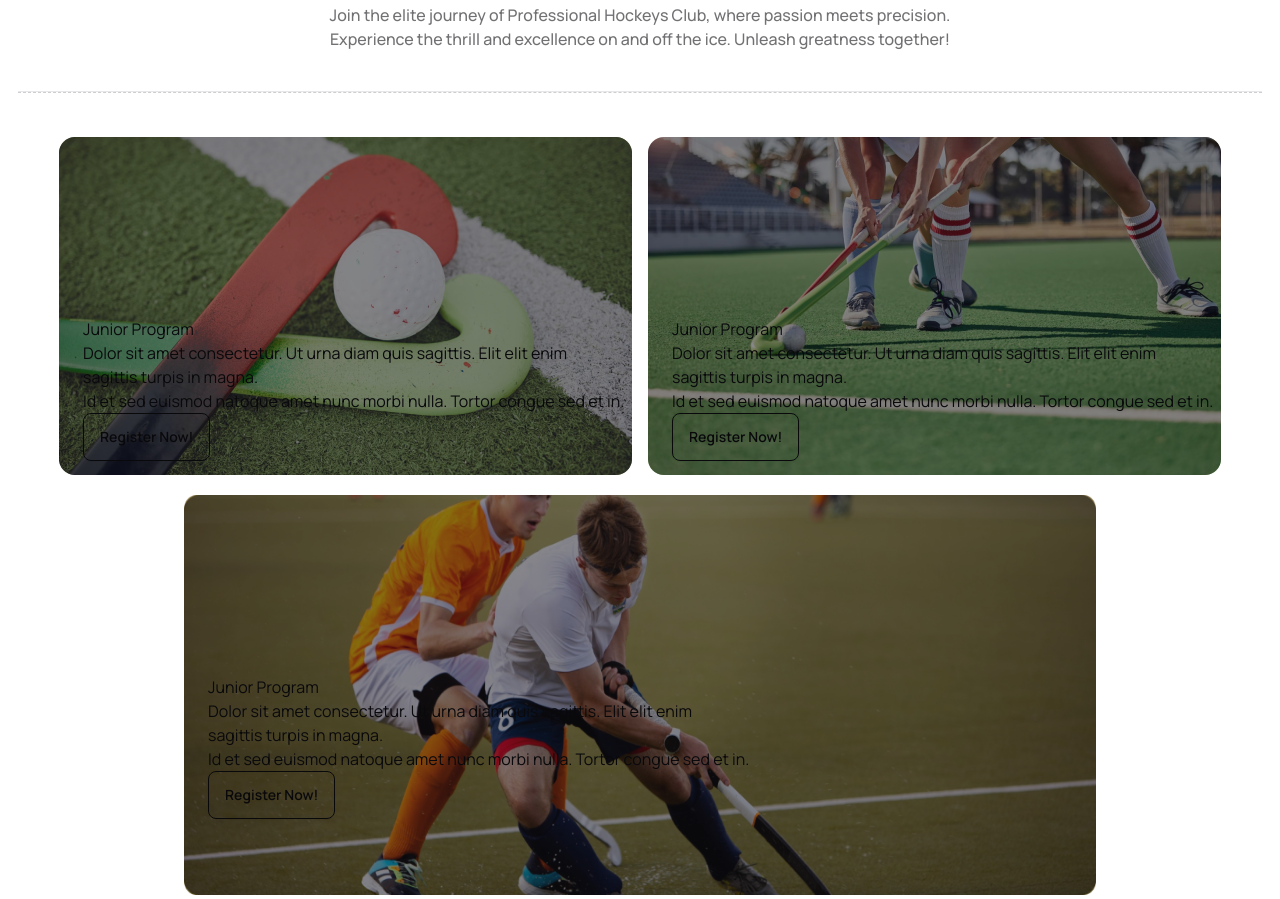
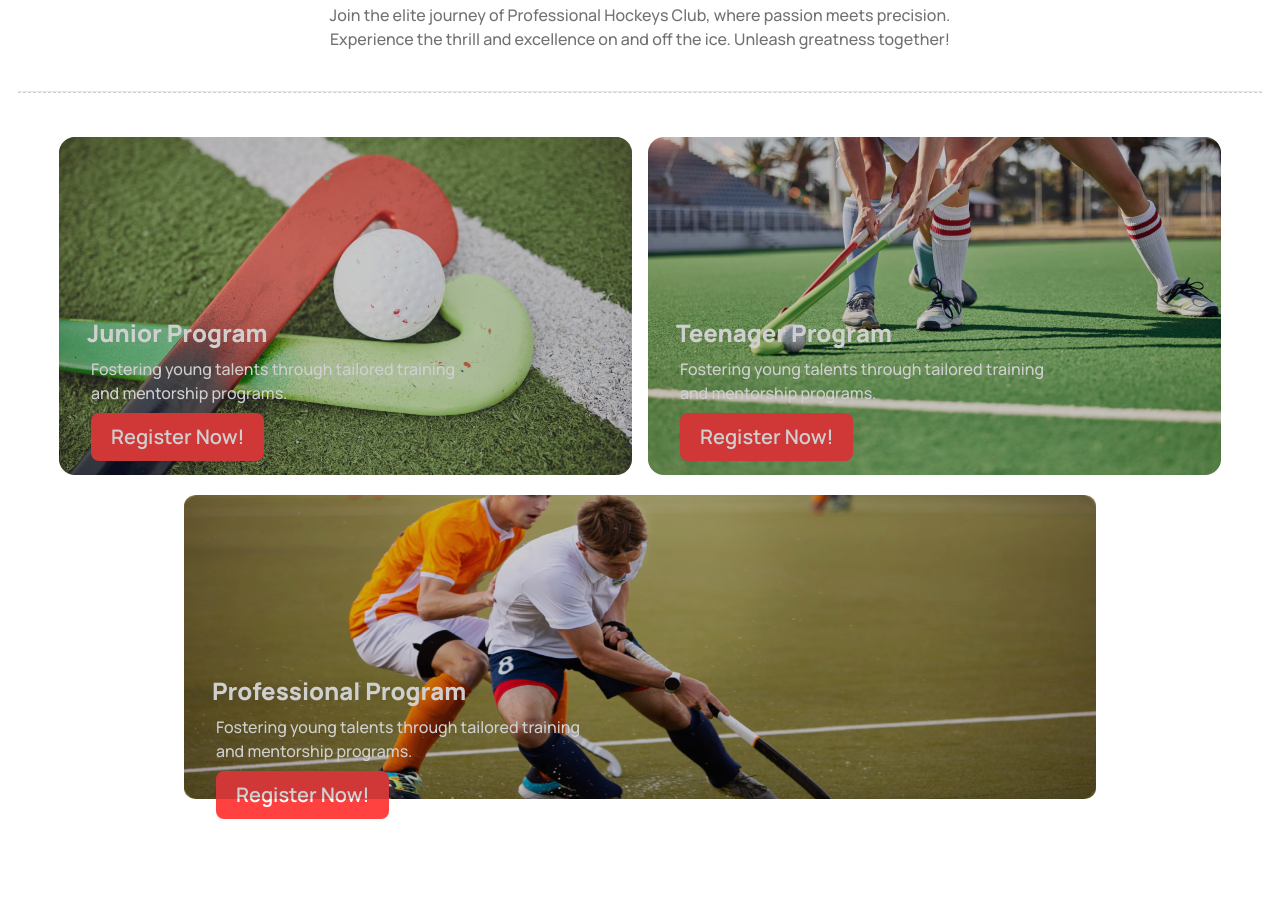
Before and after one commit to gmhridu/hockeys, a website built with Vite: page index.html in a window 1280 px wide. Shown: the part 1231-2130 px from the top of the page. After the commit the page ends 2050 px from the top, so only its background shows below. Built offline with nearby package versions, Linux system fonts and the light colour scheme.

Commit message:
added styles in program section

```diff
--- a/index.html
+++ b/index.html
@@ -29,7 +29,7 @@
         left: 0;
         width: 100%;
         height: 100%;
-        background-color: rgba(19, 19, 24, 0.5);
+        background-color: rgba(19, 19, 24, 0.2);
         z-index: 1;
         border-radius: 16px;
       }
@@ -295,36 +295,33 @@
           >
             <div class="relative">
               <div class="overlay"></div>
-              <img src="./images/2.png" alt="" />
+              <img class="w-full" src="./images/2.png" alt="" />
+
               <div
-                class="absolute top-[1.3rem] left-[10px] md:top-[11.25rem] md:left-[1.5rem]"
+                class="absolute space-x-2 space-y-2 top-[1.3rem] left-[10px] md:top-[11.25rem] md:left-[1.5rem]"
               >
-                <h2>Junior Program</h2>
-                <p>
-                  Dolor sit amet consectetur. Ut urna diam quis sagittis. Elit
-                  elit enim <br />sagittis turpis in magna.
-                  <br />
-                  Id et sed euismod natoque amet nunc morbi nulla. Tortor congue
-                  sed et in.
+                <h2 class="text-2xl font-extrabold mx-1 text-[#FFF]">Junior Program</h2>
+                <p class="text-base font-medium text-white">
+                  Fostering young talents through tailored training
+                  <br>
+                  and mentorship programs.
                 </p>
-                <button class="btn btn-primary">Register Now!</button>
+                <button class="btn btn-primary hover:bg-red-400 border-none lg:text-xl lg:font-semibold text-white bg-[#FF4240] px-5">Register Now!</button>
               </div>
             </div>
             <div class="relative">
               <div class="overlay"></div>
-              <img src="./images/3.png" alt="" />
+              <img class="w-full" src="./images/3.png" alt="" />
               <div
-                class="absolute top-[1.3rem] left-[10px] md:top-[11.25rem] md:left-[1.5rem]"
+                class="absolute space-x-2 space-y-2  top-[1.3rem] left-[10px] md:top-[11.25rem] md:left-[1.5rem]"
               >
-                <h2>Junior Program</h2>
-                <p>
-                  Dolor sit amet consectetur. Ut urna diam quis sagittis. Elit
-                  elit enim <br />sagittis turpis in magna.
-                  <br />
-                  Id et sed euismod natoque amet nunc morbi nulla. Tortor congue
-                  sed et in.
+                <h2 class="text-2xl font-extrabold mx-1 text-[#FFF]">Teenager Program</h2>
+                <p class="text-base font-medium text-white">
+                  Fostering young talents through tailored training
+                  <br>
+                  and mentorship programs.
                 </p>
-                <button class="btn btn-primary">Register Now!</button>
+                <button class="btn btn-primary hover:bg-red-400 border-none lg:text-xl lg:font-semibold text-white bg-[#FF4240] px-5">Register Now!</button>
               </div>
             </div>
           </div>
@@ -332,19 +329,17 @@
           <div>
             <div class="relative md:mx-[5.7rem] lg:mx-[11.25rem] mt-[20px]">
               <div class="overlay"></div>
-              <img class="h-[50vh]" src="./images/4.png" alt="" />
+              <img class="h-[30vh] w-full md:h-[35vh] lg:h-[38vh]" src="./images/4.png" alt="" />
               <div
-                class="absolute top-[1.3rem] left-[10px] md:top-[11.25rem] md:left-[1.5rem]"
+                class="absolute space-x-2 space-y-2 top-[1.3rem] left-[10px] md:top-[11.25rem] md:left-[1.5rem]"
               >
-                <h2>Junior Program</h2>
-                <p>
-                  Dolor sit amet consectetur. Ut urna diam quis sagittis. Elit
-                  elit enim <br />sagittis turpis in magna.
-                  <br />
-                  Id et sed euismod natoque amet nunc morbi nulla. Tortor congue
-                  sed et in.
+                <h2 class="text-2xl mx-1 font-extrabold text-[#FFF]">Professional Program</h2>
+                <p class="text-base font-medium text-white">
+                  Fostering young talents through tailored training
+                  <br>
+                   and mentorship programs.
                 </p>
-                <button class="btn btn-primary">Register Now!</button>
+                <button class="btn btn-primary hover:bg-red-400 border-none lg:text-xl lg:font-semibold text-white bg-[#FF4240] px-5">Register Now!</button>
               </div>
             </div>
           </div>
```
